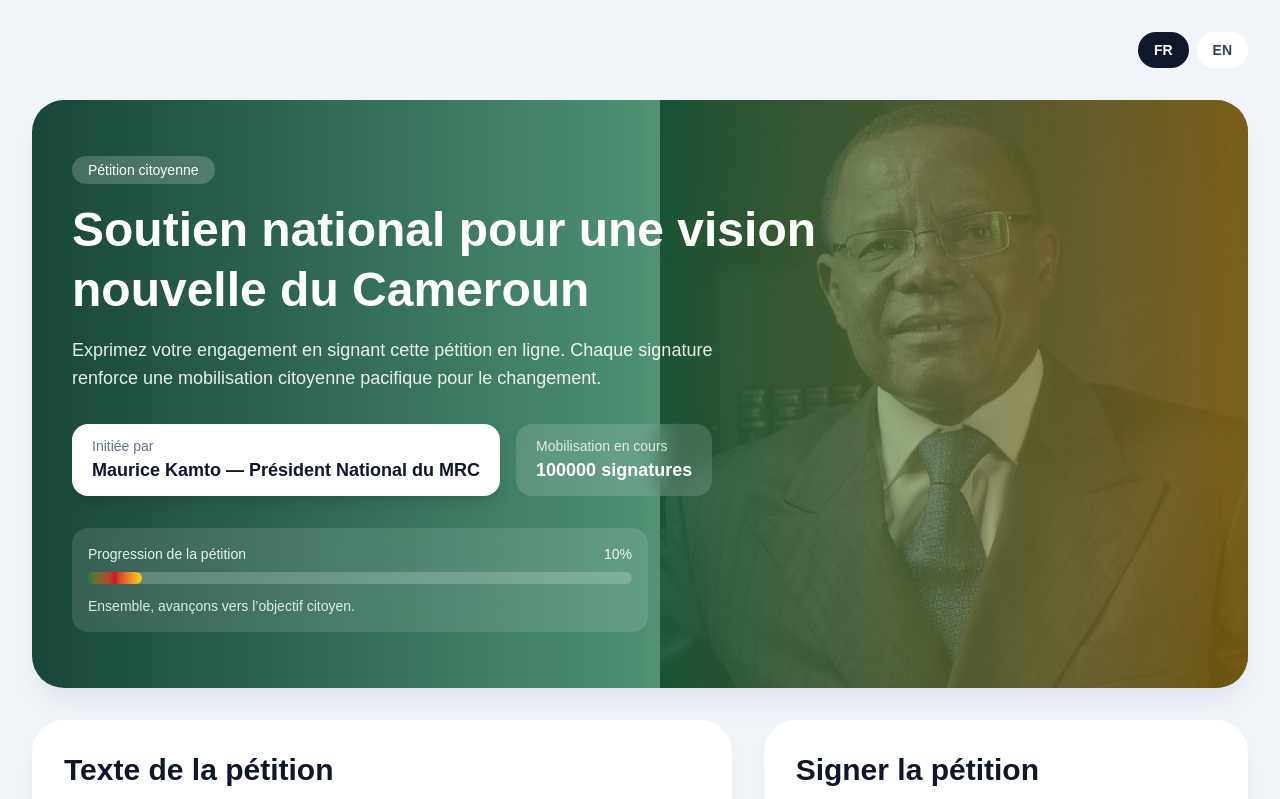
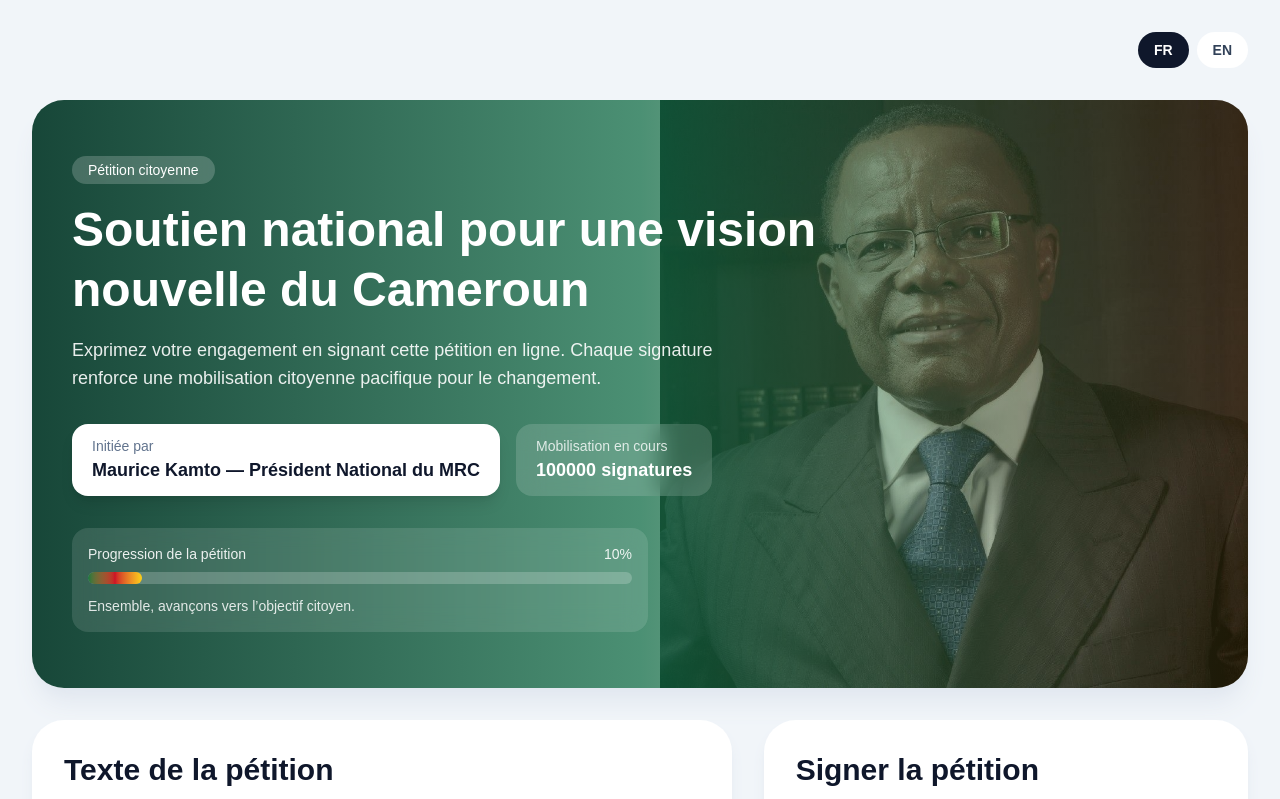
Before and after one commit to kamdemkogaing/petition-cameroon, a React (Vite) app: page / in a window 1280 px wide. Shown: the top 799 px of the page. Built offline with nearby package versions, Linux system fonts and the light colour scheme.

Commit message:
app petition-cameroon POST created

```diff
--- a/src/App.jsx
+++ b/src/App.jsx
@@ -56,7 +56,9 @@ export default function App() {
 
       const uuid = getOrCreateVisitorId();
 
-      const response = await fetch("http://localhost:3000/api/signatures", {
+      const response = await fetch(
+        "https://test-tools.mrc-europe.com/v1/api/data/petitions/sign",
+        {
           method: "POST",
           headers: {
             "Content-Type": "application/json",
@@ -67,7 +69,8 @@ export default function App() {
             locality: formData.locality,
             uuid,
           }),
-      });
+        },
+      );
 
       const data = await response.json();
 
--- a/src/components/HeroSection.jsx
+++ b/src/components/HeroSection.jsx
@@ -13,7 +13,7 @@ export default function HeroSection({ signatures, progress }) {
     >
       <div className="relative flex min-h-[460px] items-center px-6 py-10 md:px-10 md:py-14">
         <div className="absolute inset-0 bg-[url('/maurice-kamto.jpg')] bg-no-repeat bg-[92%_center] bg-[length:auto_100%] md:bg-[100%_center] md:bg-[length:auto_100%]" />
-        <div className="absolute inset-0 bg-gradient-to-r from-[#0b3d2e]/95 via-[#0f6b45]/75 to-[#c59b16]/55" />
+        <div className="absolute inset-0 bg-gradient-to-r from-[#0b3d2e]/95 via-[#0f6b45]/75 to-[#c59b16]/15" />
 
         <div className="relative z-10 max-w-3xl">
           <span className="mb-4 inline-block rounded-full bg-white/20 px-4 py-1 text-sm font-medium text-white backdrop-blur-sm">
```
Lines whose indentation alone changed are shown as unchanged.
